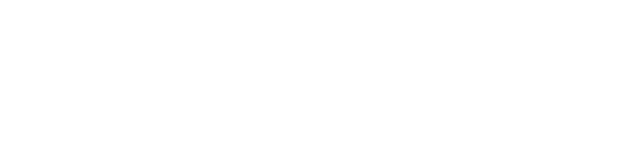
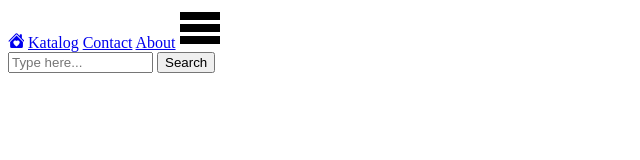
Before and after one commit to blurryfacemaker/blurryfacemaker.github.io, a plain HTML site: page index.html in a window 1280 px wide. Shown: the whole page, without its empty margins (0-640 px from the left). Drawn offline with Linux system fonts and the light colour scheme.

Commit message:
Update index.html

```diff
--- a/index.html
+++ b/index.html
@@ -7,7 +7,28 @@
 </head>
 <body>
 <header>
-
+<nav>
+      <div class='topnav' id='myTopnav'>
+  <a aria-label='parfumnya menu' class='active' href='/'><svg class='bi bi-house-heart-fill' fill='currentColor' height='16' viewBox='0 0 15 15' width='16' xmlns='http://www.w3.org/2000/svg'>
+  <path d='M7.293 1.5a1 1 0 0 1 1.414 0L11 3.793V2.5a.5.5 0 0 1 .5-.5h1a.5.5 0 0 1 .5.5v3.293l2.354 2.353a.5.5 0 0 1-.708.707L8 2.207 1.354 8.853a.5.5 0 1 1-.708-.707L7.293 1.5Z'/>
+  <path d='m14 9.293-6-6-6 6V13.5A1.5 1.5 0 0 0 3.5 15h9a1.5 1.5 0 0 0 1.5-1.5V9.293Zm-6-.811c1.664-1.673 5.825 1.254 0 5.018-5.825-3.764-1.664-6.691 0-5.018Z'/>
+</svg></a>
+  <a href='#'>Katalog</a>
+  <a href='#'>Contact</a>
+  <a href='#'>About</a>
+  <a aria-label='parfumnya mobile' class='icon' href='javascript:void(0);' onclick='myFunction()'>
+    <svg height='40' viewBox='0 0 100 80' width='40'>
+  <rect height='20' width='100'/>
+  <rect height='20' width='100' y='30'/>
+  <rect height='20' width='100' y='60'/>
+</svg>
+  </a>
+</div>
+</nav>
+<form action='/search' id='searchbox' method='get'>
+  <div class='formsearch'>
+  <input name='q' placeholder='Type here...' size='15' type='text'/>
+    <input id='button-submit' type='submit' value='Search'/></div></form>
 </header>
 <main>
 <div id='content'>
@@ -20,5 +41,15 @@
 <footer>
 
 </footer>
+<script>//<![CDATA[
+function myFunction() {
+  var x = document.getElementById("myTopnav");
+  if (x.className === "topnav") {
+    x.className += " responsive";
+  } else {
+    x.className = "topnav";
+  }
+}
+//]]></script>
 </body>
 </HTML>
```
